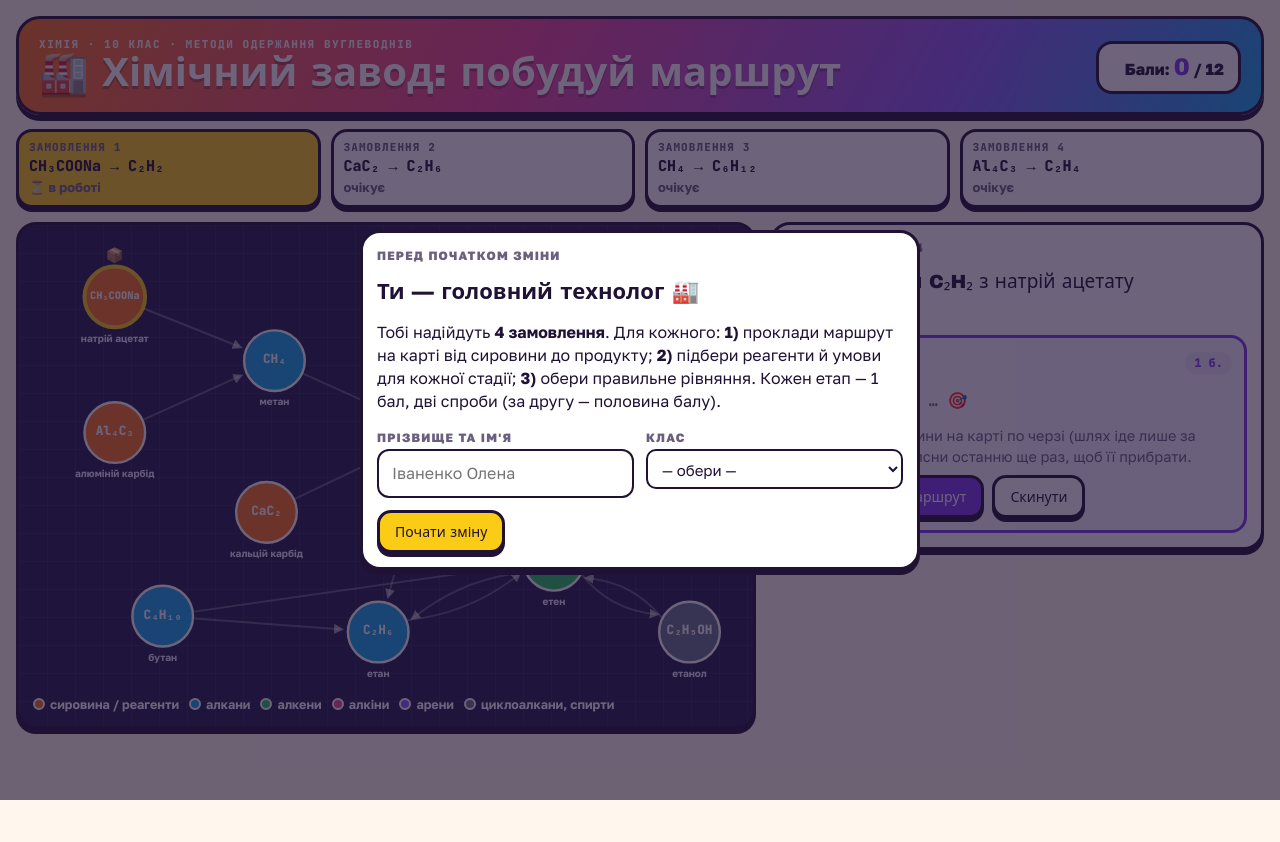
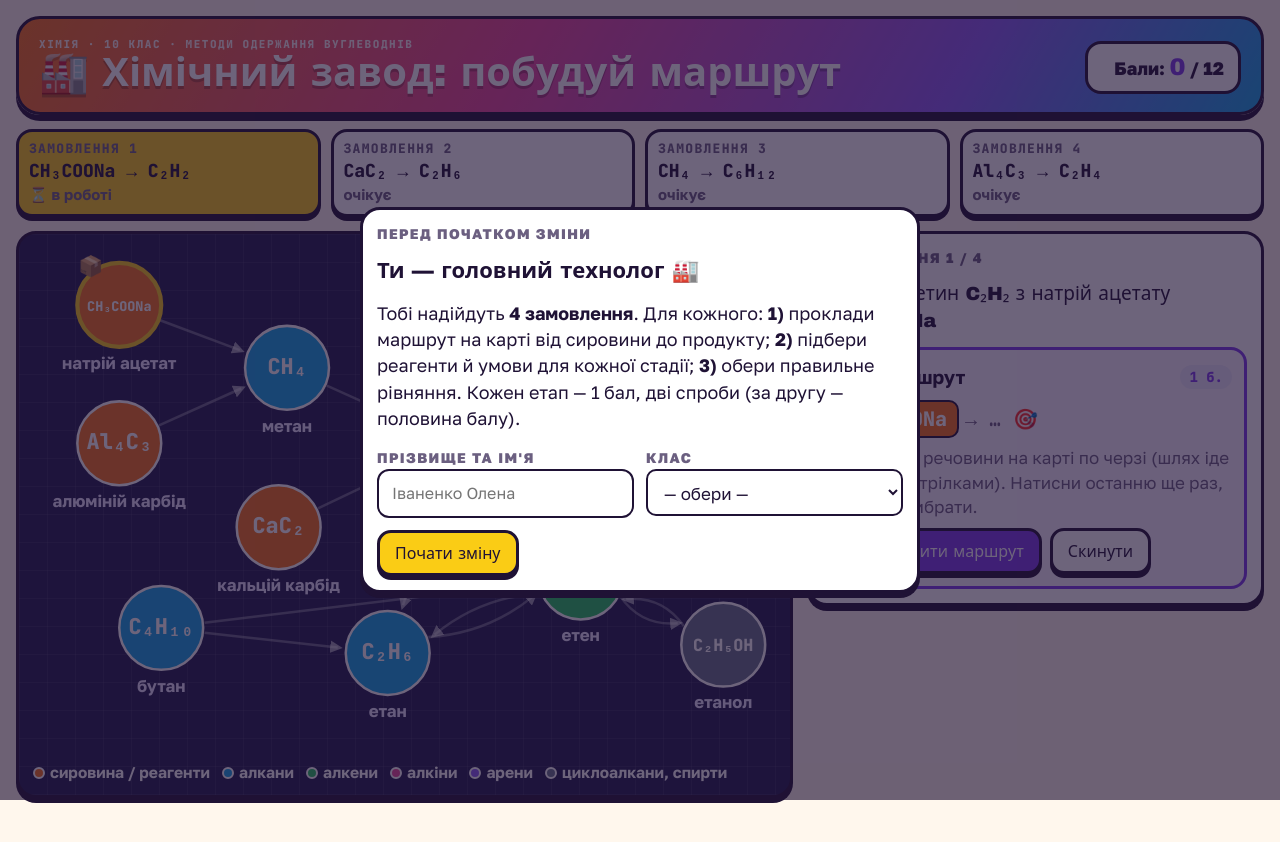
Before and after one commit to chabannatalya0-cpu/himiya-meteor, a plain HTML site: page zavod10.html in a window 1280 px wide. Before the commit the page ends 800 px from the top, so only its background shows below. Drawn offline with Linux system fonts and the light colour scheme; a web font is replaced by a local one.

Commit message:
Хімічний завод: більший шрифт на карті й у панелі
Co-Authored-By: Claude Opus 5.5 <noreply@anthropic.com>
Claude-Session: https://claude.ai/code/session_012KPoCQcK2xDAVaXv2T8x7S

```diff
--- a/zavod10.html
+++ b/zavod10.html
@@ -16,7 +16,7 @@
   --f-display:"Unbounded","Arial Black",system-ui,sans-serif;--f-body:"Golos Text",system-ui,sans-serif;--f-mono:"JetBrains Mono",ui-monospace,monospace}
 *{box-sizing:border-box}[hidden]{display:none!important}
 html,body{margin:0}
-body{background:var(--bg);color:var(--ink);font-family:var(--f-body);font-size:16px;line-height:1.45}
+body{background:var(--bg);color:var(--ink);font-family:var(--f-body);font-size:18px;line-height:1.45}
 body::before{content:"";position:fixed;inset:0 0 auto;height:env(safe-area-inset-top,0px);z-index:10;background:var(--bg)}
 .wrap{max-width:1280px;margin:0 auto;padding-block:16px 48px;padding-left:max(16px,env(safe-area-inset-left,0px));padding-right:max(16px,env(safe-area-inset-right,0px));display:flex;flex-direction:column;gap:14px}
 .hero{border-radius:24px;padding:18px 20px;color:#fff;background:linear-gradient(120deg,#f97316 0%,#ec4899 40%,#8b5cf6 75%,#0ea5e9 100%);border:3px solid var(--ink);box-shadow:0 6px 0 var(--ink);display:flex;flex-wrap:wrap;gap:10px 20px;align-items:flex-end;justify-content:space-between}
@@ -27,12 +27,12 @@ body::before{content:"";position:fixed;inset:0 0 auto;height:env(safe-area-inset
 .orders{display:grid;grid-template-columns:repeat(4,minmax(0,1fr));gap:10px}
 @media (max-width:760px){.orders{grid-template-columns:repeat(2,minmax(0,1fr))}}
 .ord{border:3px solid var(--ink);border-radius:16px;padding:8px 10px;background:#fff;display:flex;flex-direction:column;gap:2px;box-shadow:0 4px 0 var(--ink)}
-.ord .n{font:800 11px var(--f-mono);color:var(--muted);text-transform:uppercase;letter-spacing:.1em}
-.ord .r{font:800 15px var(--f-mono)}
-.ord .p{font-size:13px;font-weight:700;color:var(--muted)}
+.ord .n{font:800 13px var(--f-mono);color:var(--muted);text-transform:uppercase;letter-spacing:.1em}
+.ord .r{font:800 18px var(--f-mono)}
+.ord .p{font-size:15px;font-weight:700;color:var(--muted)}
 .ord.cur{background:var(--gold)}
 .ord.done{background:#dcfce7;border-color:var(--ok);box-shadow:0 4px 0 var(--ok)}
-.main{display:grid;grid-template-columns:minmax(0,1.5fr) minmax(0,1fr);gap:14px;align-items:start}
+.main{display:grid;grid-template-columns:minmax(0,1.7fr) minmax(0,1fr);gap:14px;align-items:start}
 @media (max-width:980px){.main{grid-template-columns:1fr}}
 .card{background:var(--card);border:3px solid var(--ink);border-radius:20px;padding:14px;display:flex;flex-direction:column;gap:12px;box-shadow:0 5px 0 var(--ink);min-width:0}
 .map{padding:8px;background:#1e1b4b;background-image:linear-gradient(rgba(255,255,255,.06) 1px,transparent 1px),linear-gradient(90deg,rgba(255,255,255,.06) 1px,transparent 1px);background-size:28px 28px}
@@ -43,47 +43,47 @@ body::before{content:"";position:fixed;inset:0 0 auto;height:env(safe-area-inset
 .node.src circle.b,.node.dst circle.b{stroke:var(--gold);stroke-width:6}
 .node.inroute circle.b{stroke:var(--gold);stroke-width:5}
 .node text{pointer-events:none}
-.edge{stroke:rgba(255,255,255,.28);stroke-width:2.5;fill:none}
+.edge{stroke:rgba(255,255,255,.32);stroke-width:3;fill:none}
 .edge.route{stroke:var(--gold);stroke-width:5}
 .edge.run{stroke:#fff;stroke-width:6;stroke-dasharray:10 12;animation:flow .6s linear infinite}
 @keyframes flow{to{stroke-dashoffset:-22}}
-.clabel{font:700 11px var(--f-body);fill:#fff}
-.legend{display:flex;flex-wrap:wrap;gap:10px;color:#fff;font-size:12.5px;font-weight:700;padding:4px 6px}
+.clabel{font:700 17px var(--f-body);fill:#fff}
+.legend{display:flex;flex-wrap:wrap;gap:12px;color:#fff;font-size:15.5px;font-weight:700;padding:4px 6px}
 .legend i{display:inline-block;width:12px;height:12px;border-radius:50%;margin-right:5px;vertical-align:-1px;border:2px solid #fff}
 .stage{border:3px solid var(--line);border-radius:16px;padding:12px;display:flex;flex-direction:column;gap:8px}
 .stage.on{border-color:var(--accent);background:#faf5ff}
 .stage.ok{border-color:var(--ok);background:#f0fdf4}.stage.bad{border-color:var(--bad);background:#fef2f2}
-.stage h3{margin:0;font-size:15.5px;display:flex;gap:8px;align-items:center}
-.stage h3 .no{width:26px;height:26px;border-radius:8px;display:grid;place-items:center;background:var(--accent);color:#fff;font:800 13px var(--f-mono)}
+.stage h3{margin:0;font-size:19px;display:flex;gap:8px;align-items:center}
+.stage h3 .no{width:30px;height:30px;border-radius:8px;display:grid;place-items:center;background:var(--accent);color:#fff;font:800 13px var(--f-mono)}
 .stage.ok h3 .no{background:var(--ok)}.stage.bad h3 .no{background:var(--bad)}
-.stage h3 .pts{margin-left:auto;font:800 12px var(--f-mono);background:#ede9fe;color:var(--accent);border-radius:99px;padding:3px 9px}
-.hint{margin:0;color:var(--muted);font-size:14.5px}
-.path{display:flex;flex-wrap:wrap;gap:6px;align-items:center;font:800 16px var(--f-mono)}
+.stage h3 .pts{margin-left:auto;font:800 14px var(--f-mono);background:#ede9fe;color:var(--accent);border-radius:99px;padding:3px 9px}
+.hint{margin:0;color:var(--muted);font-size:17px}
+.path{display:flex;flex-wrap:wrap;gap:6px;align-items:center;font:800 20px var(--f-mono)}
 .chip{border-radius:10px;padding:4px 10px;color:#fff;border:2px solid var(--ink)}
 .arr{color:var(--muted)}
 .cond{display:flex;flex-direction:column;gap:6px;border:2px dashed var(--line);border-radius:12px;padding:8px}
 .cond b{font-family:var(--f-mono)}
-select{font:inherit;font-size:15px;padding:8px 10px;border-radius:10px;border:2px solid var(--ink);background:#fff;color:var(--ink);width:100%}
+select{font:inherit;font-size:17px;padding:10px 12px;border-radius:10px;border:2px solid var(--ink);background:#fff;color:var(--ink);width:100%}
 .opts{display:flex;flex-direction:column;gap:6px}
-.op{font:800 15px var(--f-mono);text-align:left;border:2px solid var(--line);background:#fff;border-radius:12px;padding:8px 12px;cursor:pointer;color:var(--ink)}
+.op{font:800 18px var(--f-mono);text-align:left;border:2px solid var(--line);background:#fff;border-radius:12px;padding:8px 12px;cursor:pointer;color:var(--ink)}
 .op[aria-pressed="true"]{border-color:var(--accent);background:#ede9fe}
 .op.ok{border-color:var(--ok);background:#dcfce7}.op.no{border-color:var(--bad);background:#fee2e2}.op.miss{border-color:var(--ok);border-style:dashed}.op[disabled]{cursor:default}
 .row{display:flex;gap:8px;flex-wrap:wrap;align-items:center}
-.btn{font-family:var(--f-display);font-size:14px;border:3px solid var(--ink);border-radius:14px;padding:9px 15px;cursor:pointer;color:#fff;background:var(--accent);box-shadow:0 4px 0 var(--ink)}
+.btn{font-family:var(--f-display);font-size:16px;border:3px solid var(--ink);border-radius:14px;padding:9px 15px;cursor:pointer;color:#fff;background:var(--accent);box-shadow:0 4px 0 var(--ink)}
 .btn:active{transform:translateY(3px);box-shadow:0 1px 0 var(--ink)}
 .btn.light{background:#fff;color:var(--ink)}.btn.green{background:var(--ok)}.btn.gold{background:var(--gold);color:var(--ink)}
 .btn[disabled]{opacity:.45;cursor:not-allowed}
-.fb{font-size:14.5px;border-radius:12px;padding:8px 11px}
+.fb{font-size:17px;border-radius:12px;padding:8px 11px}
 .fb.ok{background:#dcfce7;color:#14532d}.fb.bad{background:#fee2e2;color:#7f1d1d}.fb.info{background:#ede9fe;color:#4c1d95}
-.eqlist{font:700 14.5px var(--f-mono);display:flex;flex-direction:column;gap:4px;background:#fefce8;border:2px solid var(--gold);border-radius:12px;padding:10px}
+.eqlist{font:700 17px var(--f-mono);display:flex;flex-direction:column;gap:4px;background:#fefce8;border:2px solid var(--gold);border-radius:12px;padding:10px}
 .eqlist small{font-family:var(--f-body);color:var(--muted);font-weight:600}
-.banner{font-family:var(--f-display);font-size:20px;text-align:center;padding:10px;border-radius:14px;background:linear-gradient(90deg,#facc15,#fb923c,#ec4899);color:#fff;text-shadow:0 2px 0 rgba(0,0,0,.25);border:3px solid var(--ink)}
+.banner{font-family:var(--f-display);font-size:24px;text-align:center;padding:10px;border-radius:14px;background:linear-gradient(90deg,#facc15,#fb923c,#ec4899);color:#fff;text-shadow:0 2px 0 rgba(0,0,0,.25);border:3px solid var(--ink)}
 input[type=text]{font:inherit;font-size:16px;padding:11px 13px;border-radius:12px;border:2px solid var(--ink);background:#fff;color:var(--ink);width:100%}
 button:focus-visible,input:focus-visible,select:focus-visible,.node:focus-visible{outline:3px solid var(--gold);outline-offset:2px}
 .overlay{position:fixed;inset:0;z-index:30;background:rgba(31,18,53,.65);display:flex;align-items:center;justify-content:center;padding:20px max(16px,env(safe-area-inset-right,0px)) 20px max(16px,env(safe-area-inset-left,0px))}
 .overlay .card{max-width:560px;width:100%}
 .grid2{display:grid;grid-template-columns:1fr 1fr;gap:12px}@media (max-width:520px){.grid2{grid-template-columns:1fr}}
-.lbl{font-size:12px;letter-spacing:.1em;text-transform:uppercase;font-weight:800;color:var(--muted)}
+.lbl{font-size:14px;letter-spacing:.1em;text-transform:uppercase;font-weight:800;color:var(--muted)}
 .final{font-family:var(--f-display);font-size:38px;color:var(--ok)}
 .msg{font-weight:700;padding:9px 12px;border-radius:12px}
 .msg.ok{background:#e8f8ee;color:#166534}.msg.bad{background:#fdecec;color:#991b1b}.msg.info{background:#ede9fe;color:#4c1d95}
@@ -99,7 +99,7 @@ button:focus-visible,input:focus-visible,select:focus-visible,.node:focus-visibl
   <div class="orders" id="orders"></div>
   <div class="main">
     <section class="card map">
-      <svg viewBox="0 0 900 560" id="svg" aria-label="Карта перетворень вуглеводнів"></svg>
+      <svg viewBox="0 10 900 600" id="svg" aria-label="Карта перетворень вуглеводнів"></svg>
       <div class="legend"><span><i style="background:var(--raw)"></i>сировина / реагенти</span><span><i style="background:var(--alk)"></i>алкани</span><span><i style="background:var(--ene)"></i>алкени</span><span><i style="background:var(--yne)"></i>алкіни</span><span><i style="background:var(--aro)"></i>арени</span><span><i style="background:var(--oth)"></i>циклоалкани, спирти</span></div>
     </section>
     <section class="card" id="panel"></section>
@@ -134,17 +134,17 @@ const shuffle=a=>{a=a.slice();for(let i=a.length-1;i>0;i--){const j=Math.random(
 const fmt=x=>String(Math.round(x*10)/10).replace(".",",");
 
 const NODES={
- CH3COONa:{f:"CH₃COONa",n:"натрій ацетат",x:110,y:80,c:"--raw"},
+ CH3COONa:{f:"CH₃COONa",n:"натрій ацетат",x:110,y:85,c:"--raw"},
  Al4C3:{f:"Al₄C₃",n:"алюміній карбід",x:110,y:250,c:"--raw"},
  CaC2:{f:"CaC₂",n:"кальцій карбід",x:300,y:350,c:"--raw"},
- C4H10:{f:"C₄H₁₀",n:"бутан",x:170,y:480,c:"--alk"},
+ C4H10:{f:"C₄H₁₀",n:"бутан",x:160,y:470,c:"--alk"},
  CH4:{f:"CH₄",n:"метан",x:310,y:160,c:"--alk"},
- C2H6:{f:"C₂H₆",n:"етан",x:440,y:500,c:"--alk"},
+ C2H6:{f:"C₂H₆",n:"етан",x:430,y:500,c:"--alk"},
  C2H2:{f:"C₂H₂",n:"етин",x:510,y:250,c:"--yne"},
  C2H4:{f:"C₂H₄",n:"етен",x:660,y:410,c:"--ene"},
- C2H5OH:{f:"C₂H₅OH",n:"етанол",x:830,y:500,c:"--oth"},
- C6H6:{f:"C₆H₆",n:"бензен",x:680,y:110,c:"--aro"},
- C6H12:{f:"C₆H₁₂",n:"циклогексан",x:840,y:240,c:"--oth"}
+ C2H5OH:{f:"C₂H₅OH",n:"етанол",x:830,y:490,c:"--oth"},
+ C6H6:{f:"C₆H₆",n:"бензен",x:680,y:100,c:"--aro"},
+ C6H12:{f:"C₆H₁₂",n:"циклогексан",x:830,y:260,c:"--oth"}
 };
 /* стадії: from,to, умови (g — група, щоб не давати майже однакових варіантів), правильне рівняння + хибні */
 const EDGES=[
@@ -177,7 +177,7 @@ let cur=0;
 
 /* ---------- карта ---------- */
 const col=v=>getComputedStyle(document.documentElement).getPropertyValue(v).trim();
-function arrowPath(e,off){const A=NODES[e.a],B=NODES[e.b],dx=B.x-A.x,dy=B.y-A.y,L=Math.hypot(dx,dy),ux=dx/L,uy=dy/L,r=40;
+function arrowPath(e,off){const A=NODES[e.a],B=NODES[e.b],dx=B.x-A.x,dy=B.y-A.y,L=Math.hypot(dx,dy),ux=dx/L,uy=dy/L,r=52;
   const sx=A.x+ux*r,sy=A.y+uy*r,ex=B.x-ux*(r+8),ey=B.y-uy*(r+8),mx=(sx+ex)/2-uy*off,my=(sy+ey)/2+ux*off;return {d:`M${sx} ${sy} Q${mx} ${my} ${ex} ${ey}`,mx,my}}
 function drawMap(){const o=ORD[cur]||ORD[ORD.length-1],inR=new Set(o.route),rEdges=new Set();for(let i=1;i<o.route.length;i++)rEdges.add(o.route[i-1]+">"+o.route[i]);
   const running=o.stage>=3;
@@ -185,14 +185,14 @@ function drawMap(){const o=ORD[cur]||ORD[ORD.length-1],inR=new Set(o.route),rEdg
    <marker id="arG" viewBox="0 0 10 10" refX="6" refY="5" markerWidth="4" markerHeight="4" orient="auto-start-reverse"><path d="M0 0L10 5L0 10z" fill="#facc15"/></marker></defs>`;
   EDGES.forEach(e=>{const two=!!edge(e.b,e.a),p=arrowPath(e,two?22:0),k=e.a+">"+e.b,isR=rEdges.has(k);
     h+=`<path class="edge ${isR?(running?"route run":"route"):""}" d="${p.d}" marker-end="url(#${isR?"arG":"ar"})"/>`;
-    if(isR&&o.stage>=2&&o.conds[k]!=null){const t=e.c;h+=`<rect x="${p.mx-t.length*3.1-6}" y="${p.my-11}" width="${t.length*6.2+12}" height="20" rx="6" fill="#7c3aed" stroke="#fff"/><text class="clabel" x="${p.mx}" y="${p.my+3}" text-anchor="middle">${t}</text>`}});
+    if(isR&&o.stage>=2&&o.conds[k]!=null){const t=e.c;h+=`<rect x="${p.mx-t.length*4.7-8}" y="${p.my-15}" width="${t.length*9.4+16}" height="29" rx="7" fill="#7c3aed" stroke="#fff"/><text class="clabel" x="${p.mx}" y="${p.my+5}" text-anchor="middle">${t}</text>`}});
   Object.entries(NODES).forEach(([k,n])=>{const idx=o.route.indexOf(k);
     h+=`<g class="node ${k===o.src?"src":""} ${k===o.dst?"dst":""} ${inR?"":""}${inR.has(k)?" inroute":""}" data-n="${k}" tabindex="0" role="button" aria-label="${n.n}">
-     <circle class="b" cx="${n.x}" cy="${n.y}" r="38" fill="${col(n.c)}"/>
-     <text x="${n.x}" y="${n.y+3}" text-anchor="middle" font-family="JetBrains Mono, monospace" font-weight="800" font-size="${n.f.length>6?13:16}" fill="#fff">${n.f}</text>
-     <text x="${n.x}" y="${n.y+56}" text-anchor="middle" font-family="Golos Text, Arial, sans-serif" font-weight="700" font-size="12.5" fill="#e9e4ff">${n.n}</text>
-     ${k===o.src?`<text x="${n.x}" y="${n.y-46}" text-anchor="middle" font-size="18">📦</text>`:""}${k===o.dst?`<text x="${n.x}" y="${n.y-46}" text-anchor="middle" font-size="18">🎯</text>`:""}
-     ${idx>0?`<circle cx="${n.x+30}" cy="${n.y-28}" r="11" fill="#facc15" stroke="#1f1235" stroke-width="2"/><text x="${n.x+30}" y="${n.y-24}" text-anchor="middle" font-weight="800" font-size="12" fill="#1f1235">${idx}</text>`:""}</g>`});
+     <circle class="b" cx="${n.x}" cy="${n.y}" r="50" fill="${col(n.c)}"/>
+     <text x="${n.x}" y="${n.y+7}" text-anchor="middle" font-family="JetBrains Mono, monospace" font-weight="800" font-size="${n.f.length>7?16:n.f.length>5?20:26}" fill="#fff">${n.f}</text>
+     <text x="${n.x}" y="${n.y+76}" text-anchor="middle" font-family="Golos Text, Arial, sans-serif" font-weight="700" font-size="20" fill="#e9e4ff">${n.n}</text>
+     ${k===o.src?`<text x="${n.x-34}" y="${n.y-38}" text-anchor="middle" font-size="24">📦</text>`:""}${k===o.dst?`<text x="${n.x-34}" y="${n.y-38}" text-anchor="middle" font-size="24">🎯</text>`:""}
+     ${idx>0?`<circle cx="${n.x+36}" cy="${n.y-34}" r="15" fill="#facc15" stroke="#1f1235" stroke-width="2"/><text x="${n.x+36}" y="${n.y-28}" text-anchor="middle" font-weight="800" font-size="17" fill="#1f1235">${idx}</text>`:""}</g>`});
   $("svg").innerHTML=h;
   $("svg").querySelectorAll(".node").forEach(g=>{const f=()=>clickNode(g.dataset.n);g.onclick=f;g.onkeydown=e=>{if(e.key==="Enter"||e.key===" "){e.preventDefault();f()}}});
 }
```
